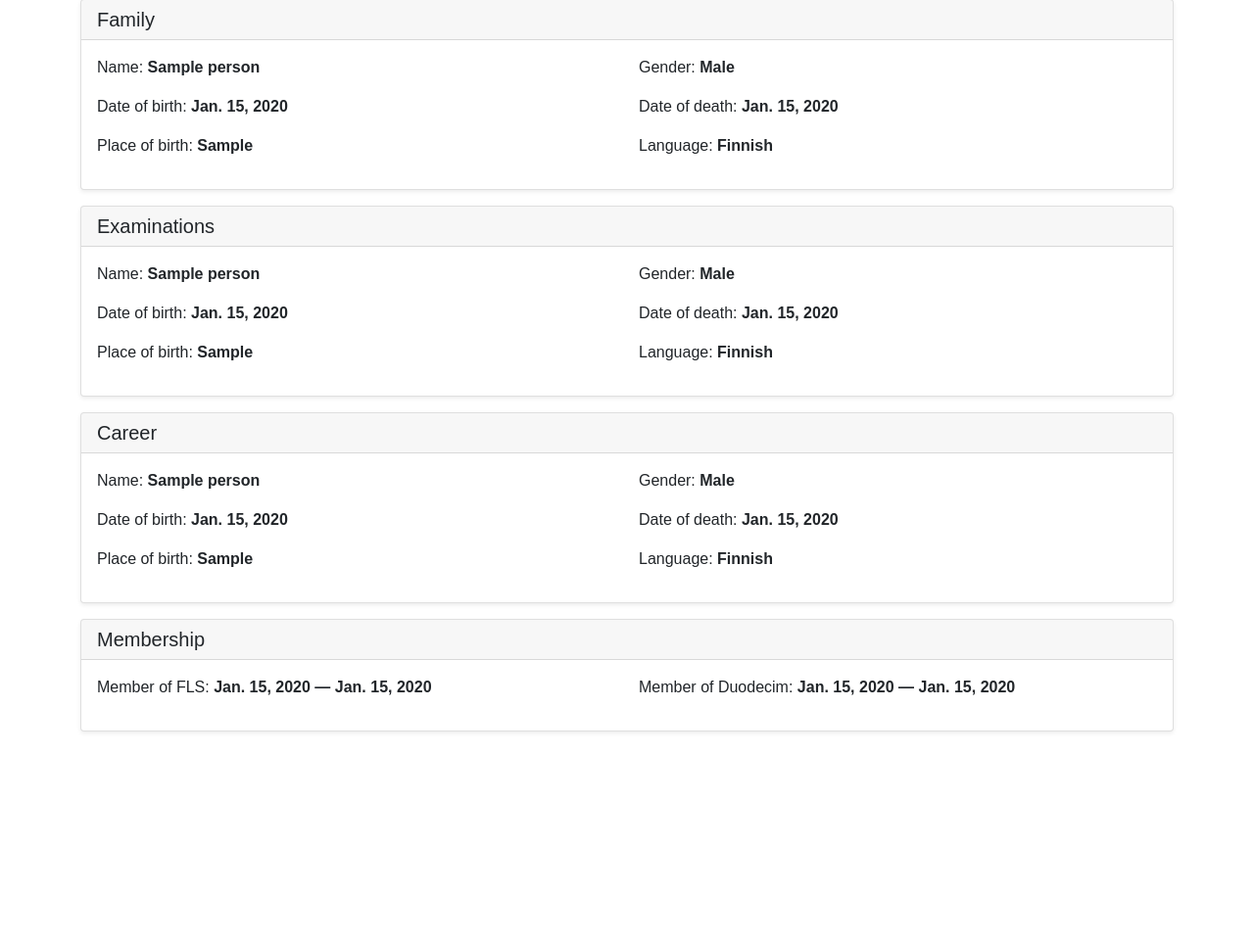
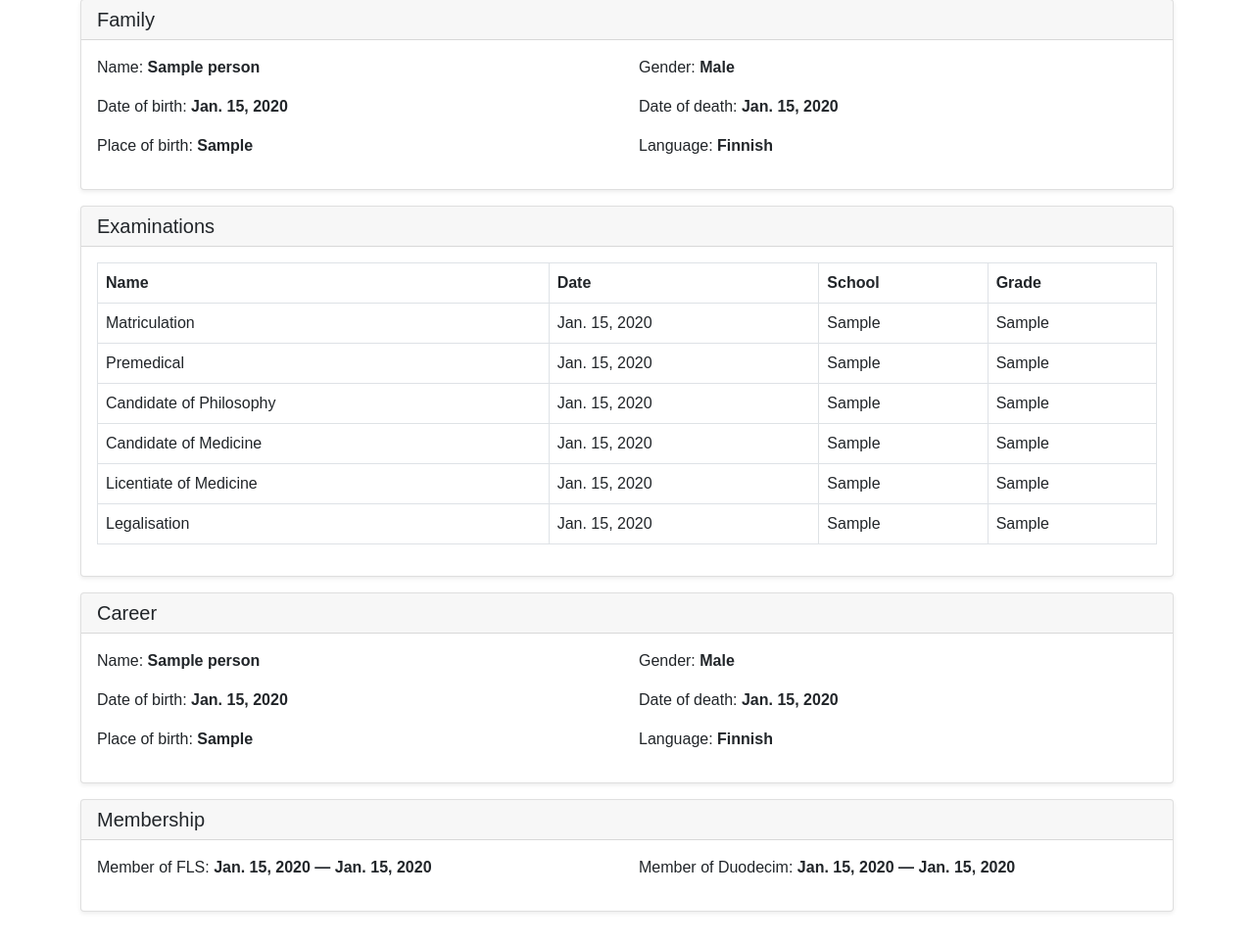
Before and after one commit to shukhrat121995/medics, a Django app: page /details/1 in a window 1280 px wide. Shown: the part 335-1298 px from the top of the page at 98% size. Before the commit the page ends 1083 px from the top, so only its background shows below. Run offline with Django 3.2, Linux system fonts and the light colour scheme; tables that the repository leaves empty hold one stand-in row (values such as "Sample post"); some libraries are stand-ins or nearby versions; some web fonts are replaced.

Commit message:
generic method added, examinations section completed

```diff
--- a/examinations/models.py
+++ b/examinations/models.py
@@ -4,6 +4,8 @@ from django.db import models
 class Matriculation(models.Model):
     class Meta:
         ordering = ['-id']
+        verbose_name = 'Matriculation'
+        verbose_name_plural = 'Matriculation'
     person = models.OneToOneField('pages.Person', on_delete=models.CASCADE)
     date = models.DateField(null=True, blank=True)
     school = models.CharField(max_length=255, blank=True)
@@ -16,6 +18,8 @@ class Matriculation(models.Model):
 class Premedical(models.Model):
     class Meta:
         ordering = ['-id']
+        verbose_name = 'Premedical'
+        verbose_name_plural = 'Premedical'
     person = models.OneToOneField('pages.Person', on_delete=models.CASCADE)
     date = models.DateField(null=True, blank=True)
     school = models.CharField(max_length=255, blank=True)
@@ -28,6 +32,8 @@ class Premedical(models.Model):
 class CandidateOfPhilosophy(models.Model):
     class Meta:
         ordering = ['-id']
+        verbose_name = 'Candidate of Philosophy'
+        verbose_name_plural = 'Candidate of Philosophy'
     person = models.OneToOneField('pages.Person', on_delete=models.CASCADE)
     date = models.DateField(null=True, blank=True)
     school = models.CharField(max_length=255, blank=True)
@@ -40,6 +46,8 @@ class CandidateOfPhilosophy(models.Model):
 class CandidateOfMedicine(models.Model):
     class Meta:
         ordering = ['-id']
+        verbose_name = 'Candidate of Medicine'
+        verbose_name_plural = 'Candidate of Medicine'
     person = models.OneToOneField('pages.Person', on_delete=models.CASCADE)
     date = models.DateField(null=True, blank=True)
     school = models.CharField(max_length=255, blank=True)
@@ -52,6 +60,8 @@ class CandidateOfMedicine(models.Model):
 class LicentiateOfPhilosophy(models.Model):
     class Meta:
         ordering = ['-id']
+        verbose_name = 'Licentiate of Medicine'
+        verbose_name_plural = 'Licentiate of Medicine'
     person = models.OneToOneField('pages.Person', on_delete=models.CASCADE)
     date = models.DateField(null=True, blank=True)
     school = models.CharField(max_length=255, blank=True)
@@ -64,6 +74,8 @@ class LicentiateOfPhilosophy(models.Model):
 class Dispensation(models.Model):
     class Meta:
         ordering = ['-id']
+        verbose_name = 'Dispensation (women only)'
+        verbose_name_plural = 'Dispensation (women only)'
     person = models.OneToOneField('pages.Person', on_delete=models.CASCADE)
     date = models.DateField(null=True, blank=True)
     school = models.CharField(max_length=255, blank=True)
@@ -76,6 +88,8 @@ class Dispensation(models.Model):
 class Legislation(models.Model):
     class Meta:
         ordering = ['-id']
+        verbose_name = 'Legislation'
+        verbose_name_plural = 'Legislation'
     person = models.OneToOneField('pages.Person', on_delete=models.CASCADE)
     date = models.DateField(null=True, blank=True)
     school = models.CharField(max_length=255, blank=True)
--- /dev/null
+++ b/pages/generic.py
@@ -0,0 +1,5 @@
+def get_or_none(classmodel, **kwargs):
+    try:
+        return classmodel.objects.get(**kwargs)
+    except classmodel.DoesNotExist:
+        return None
--- a/pages/views.py
+++ b/pages/views.py
@@ -5,6 +5,9 @@ from django.db.models import Q
 from django.shortcuts import render
 from functools import reduce
 from .models import Person
+from .generic import get_or_none
+from examinations.models import Matriculation, Premedical, CandidateOfPhilosophy, CandidateOfMedicine, \
+    LicentiateOfPhilosophy, Dispensation, Legislation
 
 
 def index(request):
@@ -24,13 +27,24 @@ def charts(request):
 
 
 def details(request, pk):
-    try:
-        person = Person.objects.get(pk=pk)
-    except Person.DoesNotExist:
-        person = None
+    person = get_or_none(Person, pk=pk)
+    matriculation = get_or_none(Matriculation, person=pk)
+    premedical = get_or_none(Premedical, person=pk)
+    candidate_of_philosophy = get_or_none(CandidateOfPhilosophy, person=pk)
+    candidate_of_medicine = get_or_none(CandidateOfMedicine, person=pk)
+    licentiate_of_medicine = get_or_none(LicentiateOfPhilosophy, person=pk)
+    dispensation = get_or_none(Dispensation, person=pk)
+    legislation = get_or_none(Legislation, person=pk)
 
     context = {
-        'person': person
+        'person': person,
+        'matriculation': matriculation,
+        'premedical': premedical,
+        'candidate_of_philosophy': candidate_of_philosophy,
+        'candidate_of_medicine': candidate_of_medicine,
+        'licentiate_of_medicine': licentiate_of_medicine,
+        'dispensation': dispensation,
+        'legislation': legislation,
     }
     return render(request, 'pages/details.html', context)
 
--- a/templates/pages/details.html
+++ b/templates/pages/details.html
@@ -39,18 +39,62 @@
     <div class="card shadow-sm" style="margin-top: 1rem">
       <h5 class="card-header">Examinations</h5>
       <div class="card-body">
-        <div class="row">
-          <div class="col"><p>Name: <b>{{ person.name }}</b></p></div>
-          <div class="col"><p>Gender: <b>{{ person.gender }}</b></p></div>
-        </div>
-        <div class="row">
-          <div class="col"><p>Date of birth: <b>{{ person.birth }}</b></p></div>
-          <div class="col"><p>Date of death: <b>{{ person.death }}</b></p></div>
-        </div>
-        <div class="row">
-          <div class="col"><p>Place of birth: <b>{{ person.place_of_birth }}</b></p></div>
-          <div class="col"><p>Language: <b>{{ person.language }}</b></p></div>
-        </div>
+        <table class="table table-hover table-bordered">
+          <thead>
+          <tr>
+            <th scope="col">Name</th>
+            <th scope="col">Date</th>
+            <th scope="col">School</th>
+            <th scope="col">Grade</th>
+          </tr>
+          </thead>
+          <tbody>
+          <tr>
+            <td>Matriculation</td>
+            <td>{{ matriculation.date }}</td>
+            <td>{{ matriculation.school }}</td>
+            <td>{{ matriculation.grade }}</td>
+          </tr>
+          <tr>
+            <td>Premedical</td>
+            <td>{{ premedical.date }}</td>
+            <td>{{ premedical.school }}</td>
+            <td>{{ premedical.grade }}</td>
+          </tr>
+          <tr>
+            <td>Candidate of Philosophy</td>
+            <td>{{ candidate_of_philosophy.date }}</td>
+            <td>{{ candidate_of_philosophy.school }}</td>
+            <td>{{ candidate_of_philosophy.grade }}</td>
+          </tr>
+          <tr>
+            <td>Candidate of Medicine</td>
+            <td>{{ candidate_of_medicine.date }}</td>
+            <td>{{ candidate_of_medicine.school }}</td>
+            <td>{{ candidate_of_medicine.grade }}</td>
+          </tr>
+          <tr>
+            <td>Licentiate of Medicine</td>
+            <td>{{ licentiate_of_medicine.date }}</td>
+            <td>{{ licentiate_of_medicine.school }}</td>
+            <td>{{ licentiate_of_medicine.grade }}</td>
+          </tr>
+          {% if person.gender == 'Female' %}
+            <tr>
+              <td>Dispensation</td>
+              <td>{{ dispensation.date }}</td>
+              <td>{{ dispensation.school }}</td>
+              <td>{{ dispensation.grade }}</td>
+            </tr>
+          {% endif %}
+          <tr>
+            <td>Legalisation</td>
+            <td>{{ legislation.date }}</td>
+            <td>{{ legislation.school }}</td>
+            <td>{{ legislation.grade }}</td>
+          </tr>
+          </tbody>
+        </table>
       </div>
     </div>
     <div class="card shadow-sm" style="margin-top: 1rem">
```
